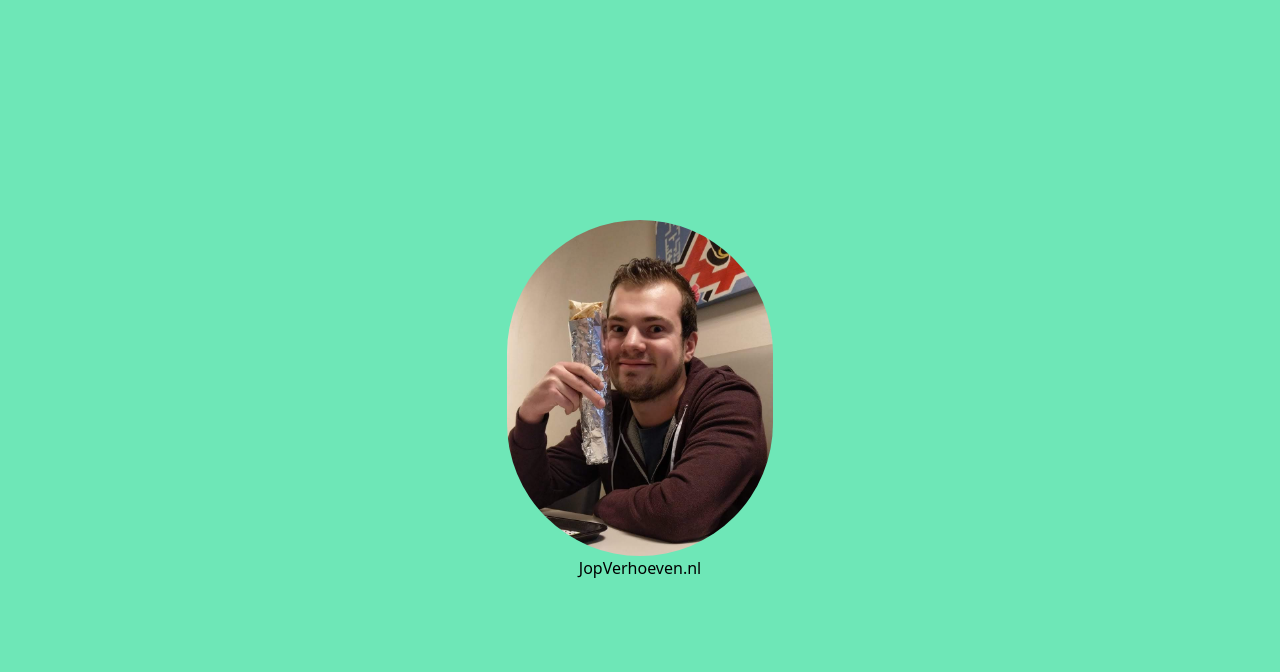
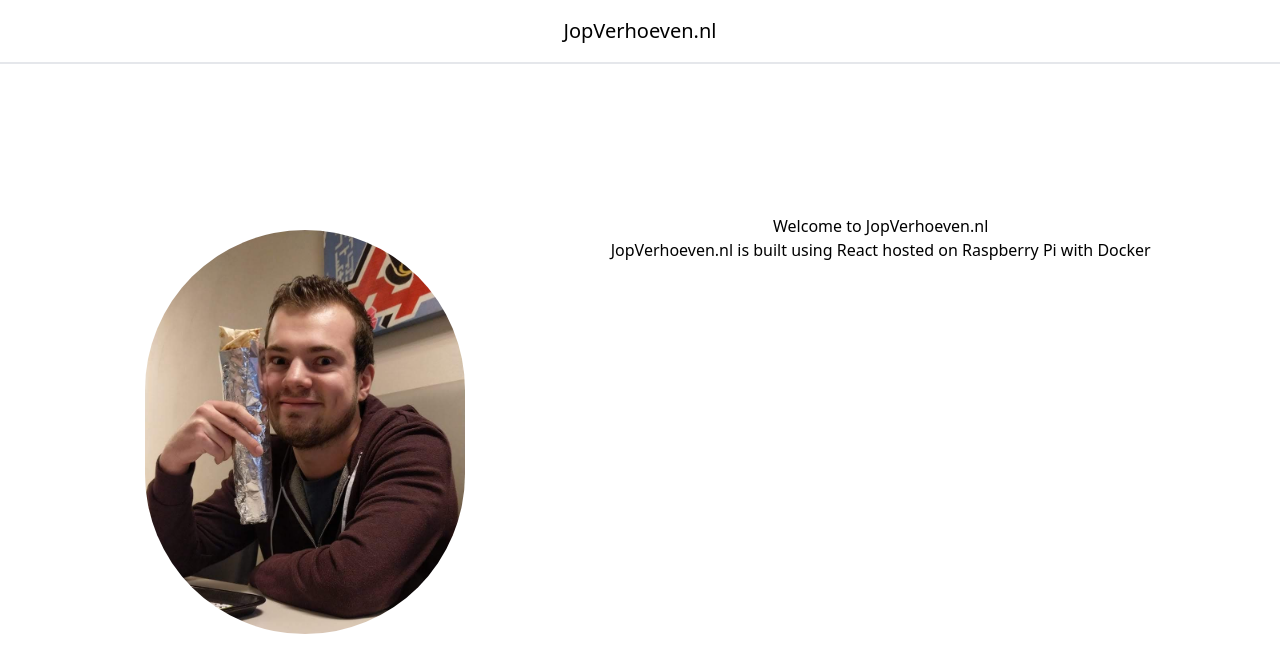
Before and after one commit to jopverhoeven/personal-page, a React (Create React App) app: page / in a window 1280 px wide. Shown: the top 672 px of the page. Built offline with nearby package versions, Linux system fonts and the light colour scheme.

Commit message:
New Homepage

```diff
--- a/package.json
+++ b/package.json
@@ -13,6 +13,7 @@
     "@types/react-dom": "^17.0.7",
     "react": "^17.0.2",
     "react-dom": "^17.0.2",
+    "react-router-dom": "^5.2.0",
     "react-scripts": "4.0.3",
     "typescript": "^4.3.2",
     "web-vitals": "^1.1.2"
@@ -42,6 +43,7 @@
     ]
   },
   "devDependencies": {
+    "@types/react-router-dom": "^5.1.7",
     "autoprefixer": "^9.8.6",
     "postcss": "^7.0.36",
     "tailwindcss": "npm:@tailwindcss/postcss7-compat@^2.1.4"
--- a/src/App.tsx
+++ b/src/App.tsx
@@ -1,10 +1,21 @@
-import './App.css';
-import MainPage from './pages/Main.page';
+import "./App.css";
+import MainPage from "./pages/Main.page";
+import { BrowserRouter as Router, Switch, Route } from "react-router-dom";
+import Navbar from "./components/nav/Navbar.component";
 
 function App() {
   return (
-    <div className="h-screen w-screen">
-      <MainPage></MainPage>
+    <div className="h-screen flex flex-col">
+      <Router>
+        <Navbar></Navbar>
+        <div className="flex-1 flex">
+          <Switch>
+            <Route path="/">
+              <MainPage></MainPage>
+            </Route>
+          </Switch>
+        </div>
+      </Router>
     </div>
   );
 }
--- /dev/null
+++ b/src/components/nav/Navbar.component.tsx
@@ -0,0 +1,16 @@
+import React, { Component } from "react";
+import { Link } from "react-router-dom";
+
+export default class Navbar extends Component {
+  render() {
+    return (
+      <div className="flex items-center justify-center h-16 bg-white border-b-2">
+        <Link to="/" className="transform transition duration-200 hover:scale-110 cursor-pointer">
+          <h1 className="text-xl font-light">
+            JopVerhoeven.nl
+          </h1>
+        </Link>
+      </div>
+    );
+  }
+}
--- a/src/pages/Main.page.tsx
+++ b/src/pages/Main.page.tsx
@@ -4,12 +4,18 @@ import ProfilePicture from "../assets/images/ProfilePicture.jpg";
 export default class MainPage extends Component {
   render() {
     return (
-      <div className="h-screen flex bg-green-300">
-        <div className="m-auto">
-          <div className="flex flex-col items-center">
-            <img src={ProfilePicture} alt="ProfilePicture" className="w-1/3 rounded-full"/>
-            <div>JopVerhoeven.nl</div>
-          </div>
+      <div className="flex flex-auto justify-center items-center">
+        <div className="flex flex-col sm:flex-row items-center sm:items-start justify-center sm:justify-evenly animate-fade-in-down">
+          <img
+            src={ProfilePicture}
+            alt="ProfilePicture"
+            className="w-3/4 sm:w-1/4 rounded-full m-4"
+          />
+          <p className="text-center">
+            Welcome to JopVerhoeven.nl <br />
+            JopVerhoeven.nl is built using React hosted on Raspberry Pi with
+            Docker
+          </p>
         </div>
       </div>
     );
--- a/tailwind.config.js
+++ b/tailwind.config.js
@@ -2,10 +2,30 @@ module.exports = {
   purge: ["./src/**/*.jsx", "./src/**/*.tsx"],
   darkMode: false,
   theme: {
-    extend: {},
+    extend: {
+      keyframes: {
+        "fade-in-down": {
+          "0%": {
+            opacity: "0",
+            transform: "translateY(-10px)",
+          },
+          "100%": {
+            opacity: "1",
+            transform: "translateY(0)",
+          },
+        },
+      },
+      animation: {
+        "fade-in-down": "fade-in-down 1.5s ease-out",
+      },
+    },
   },
   variants: {
-    extend: {},
+    extend: {
+      fontWeight: ['hover', 'focus'],
+      fontSize: ['hover', 'focus'],
+      transitionDuration: ['hover', 'focus'],
+    },
   },
   plugins: [],
 };
```
Also changed, not shown: 1 other file (tests, documents, lock files or other folders).
